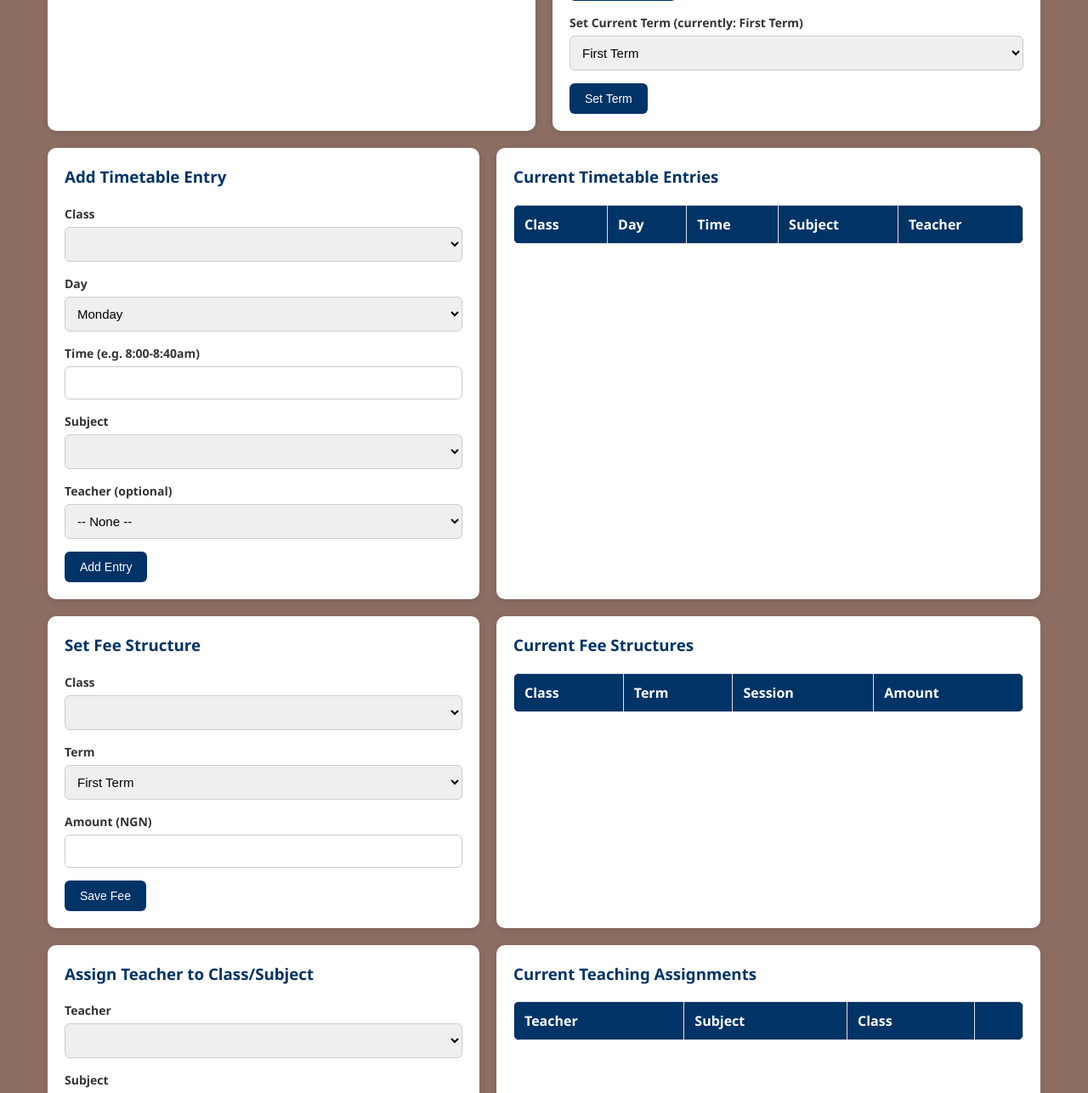
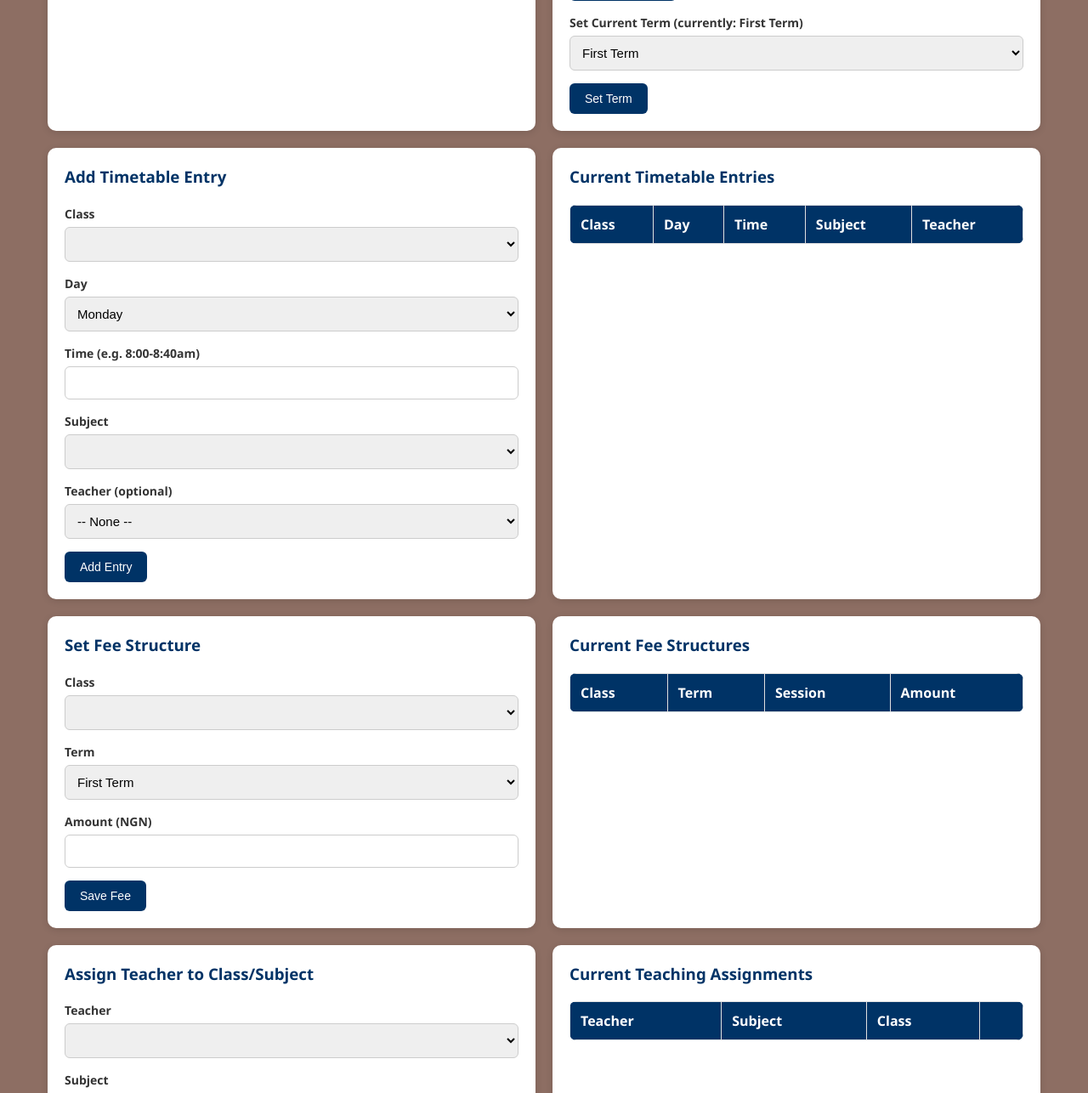
Before and after one commit to rufusofuzor123/prudenceinternationalschool_portal, a Flask app: page /admin/dashboard in a window 1280 px wide. Shown: the part 3466-4752 px from the top of the page at 85% size. Run offline with Flask 3, Linux system fonts and the light colour scheme; a user stored in the database is signed in; data comes from the database, SQL or seed files in the repository; data that the repository does not hold is empty.

Commit message:
Remove forced min-width on tables so simple tables fit without unnecessary scrolling

```diff
--- a/static/css/style.css
+++ b/static/css/style.css
@@ -58,7 +58,7 @@ body { font-family: 'Segoe UI', Arial, sans-serif; background: #8D6E63; margin:
 .btn-sm { padding: 5px 10px; font-size: 12px; }
 
 .table-wrapper { overflow-x: auto; margin-top: 15px; border-radius: 8px; }
-.data-table { width: 100%; border-collapse: collapse; min-width: 600px; background: white; }
+.data-table { width: 100%; border-collapse: collapse; background: white; }
 .data-table th, .data-table td { border: 1px solid #e0e0e0; padding: 10px 12px; text-align: left; }
 .data-table th { background: #003366; color: white; font-weight: 600; }
 .data-table tbody tr:nth-child(even) { background: #f7f7f7; }
```
